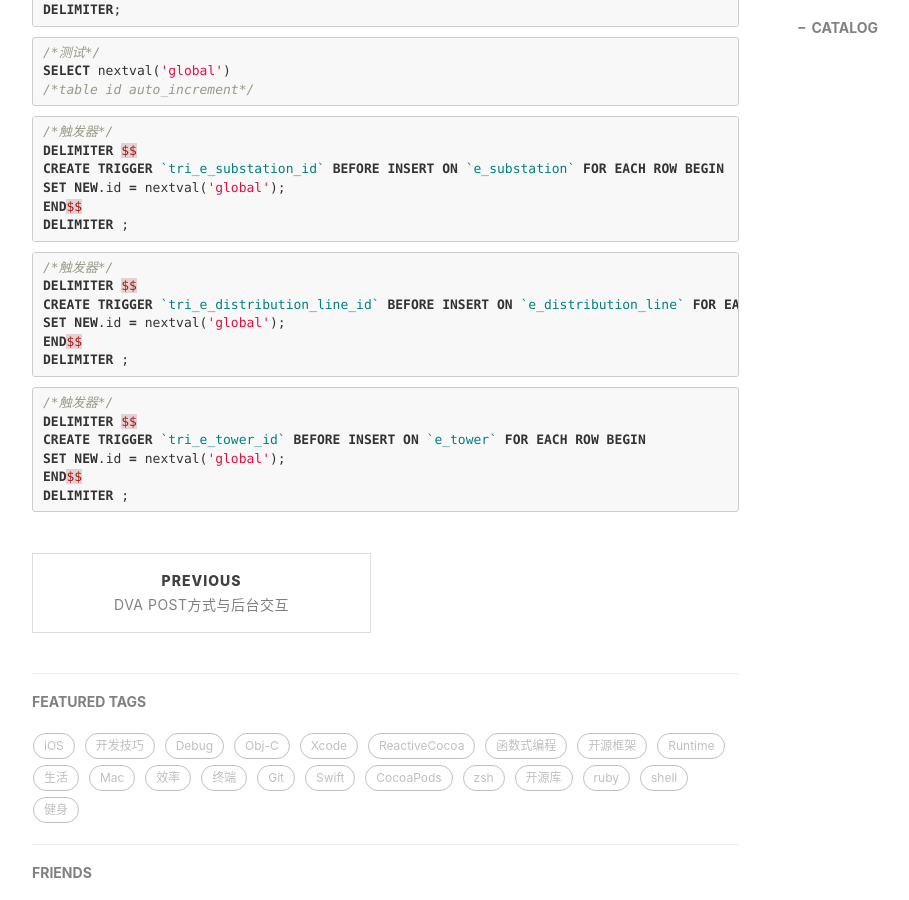
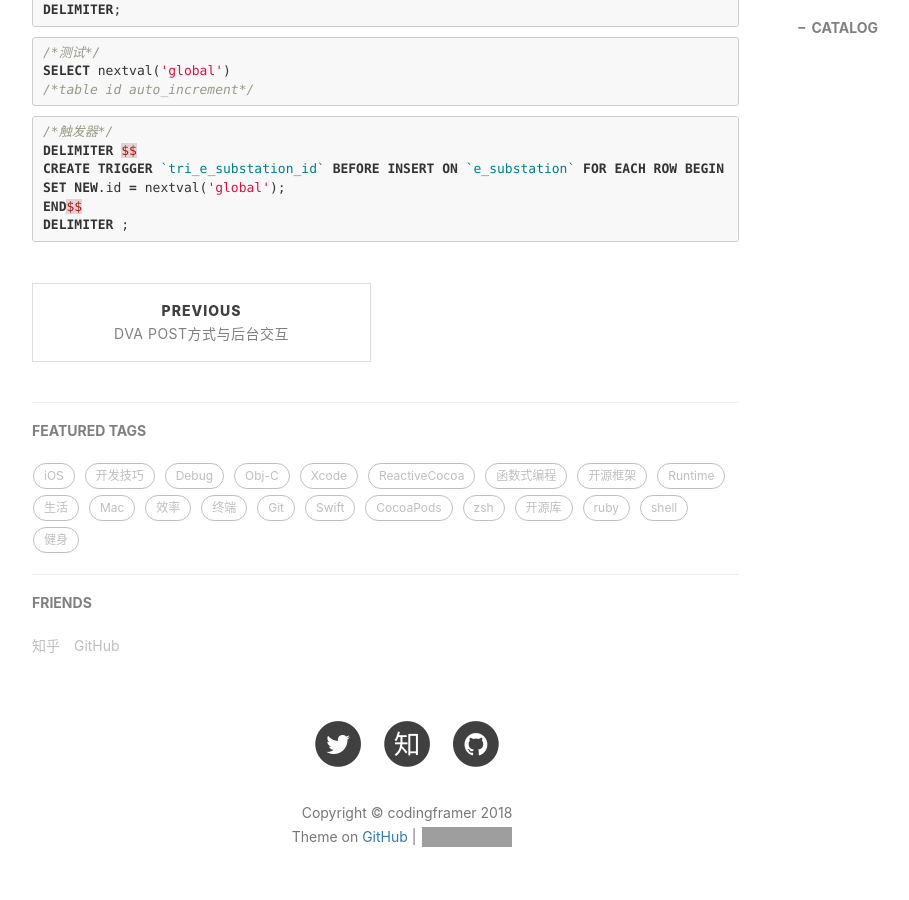
Before and after one commit to codingframer/codingframer.github.io, a Jekyll site: the page built from _posts/2018-03-08-MySQL实现序列(Sequence).md, in a window 1280 px wide and 900 px high, scrolled down 1321 px. Shown: the whole window, without its empty margins (233-1142 px from the left). Built offline with Jekyll 4.4.1, drawn with Linux system fonts in a browser that asks for light colours; nearby versions of some CDN libraries; comment, search, counter and statistics services are not loaded; grey boxes are pictures that could not be loaded.

Commit message:
mysql-sequence

````diff
--- a/_posts/2018-03-08-MySQL实现序列(Sequence).md
+++ b/_posts/2018-03-08-MySQL实现序列(Sequence).md
@@ -81,21 +81,3 @@ SET NEW.id = nextval('global');
 END$$
 DELIMITER ;
 ```
-
-```sql
-/*触发器*/
-DELIMITER $$
-CREATE TRIGGER `tri_e_distribution_line_id` BEFORE INSERT ON `e_distribution_line` FOR EACH ROW BEGIN
-SET NEW.id = nextval('global');
-END$$
-DELIMITER ;
-```
-
-```sql
-/*触发器*/
-DELIMITER $$
-CREATE TRIGGER `tri_e_tower_id` BEFORE INSERT ON `e_tower` FOR EACH ROW BEGIN
-SET NEW.id = nextval('global');
-END$$
-DELIMITER ;
-```
````
Also changed, not shown: _posts/2017-11-16-dva-POST方式与后台交互.md (+4 -4 lines).
